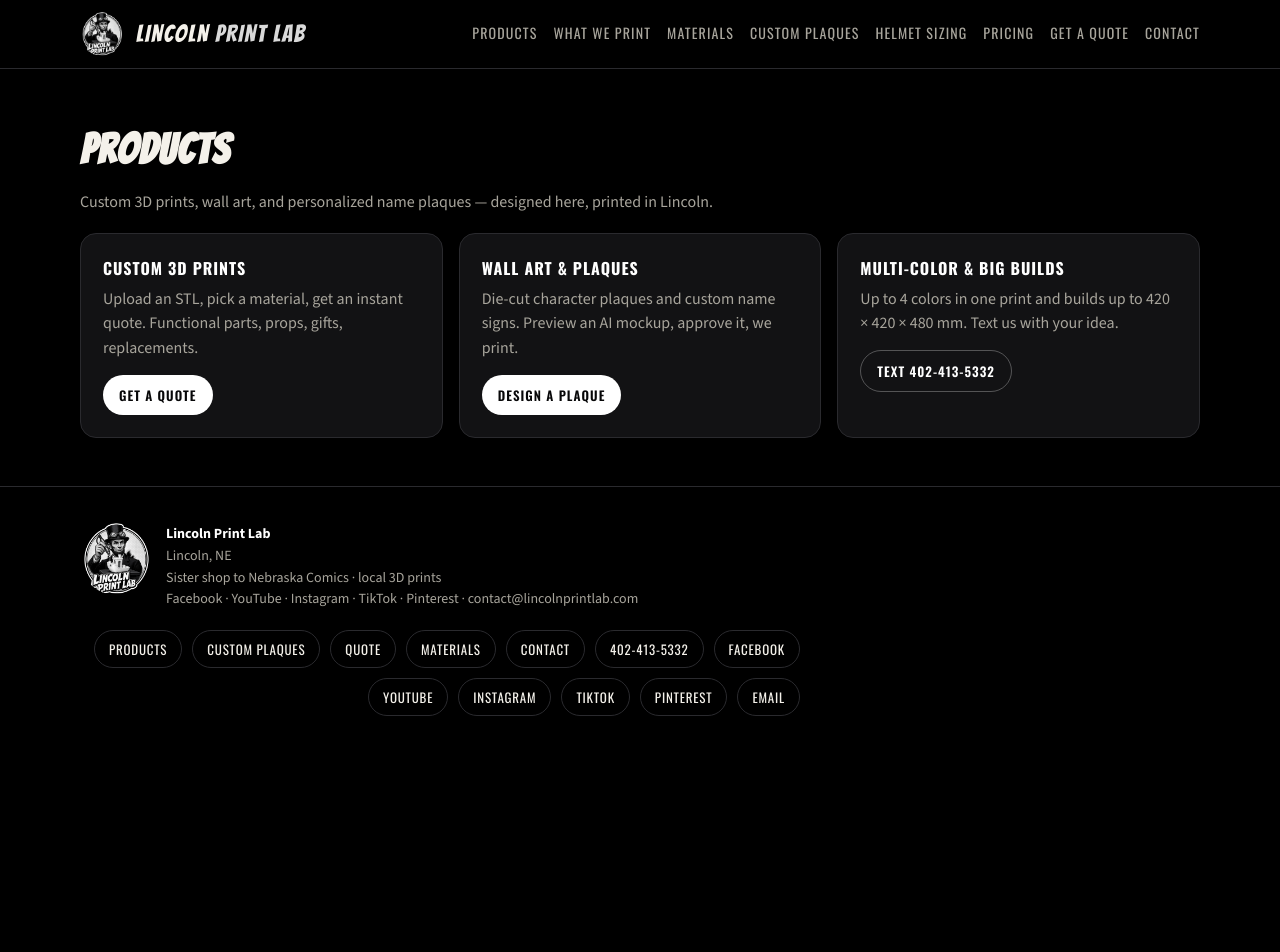
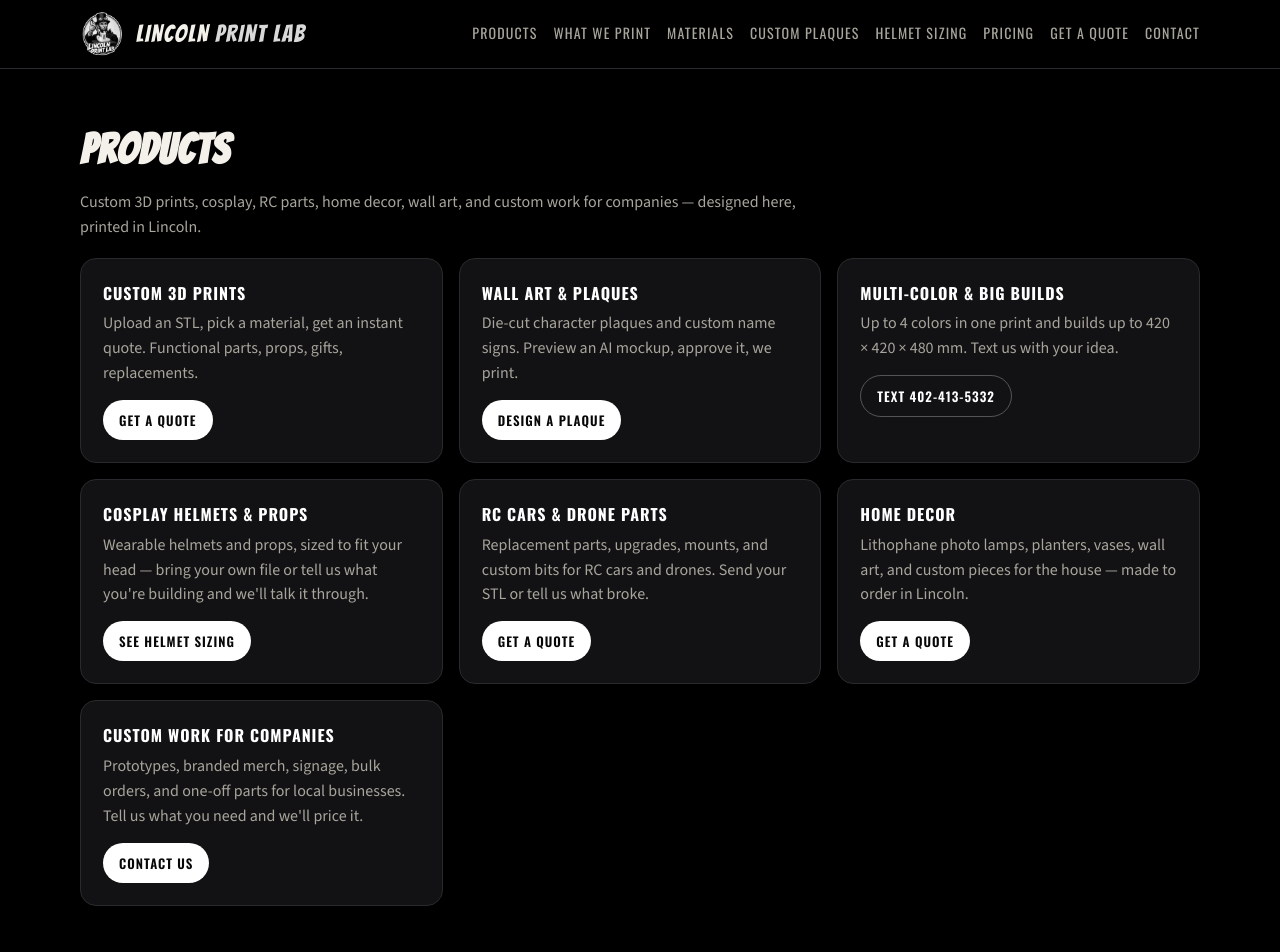
Before and after one commit to NOOBMASTER2099/lincolnprintlab, a plain HTML site: page products.html in a window 1280 px wide. Shown: the top 952 px of the page. Before the commit the page ends 800 px from the top, so only its background shows below. Drawn offline with nearby package versions, Linux system fonts and the light colour scheme.

Commit message:
Products: add cosplay helmets & props, RC/drone parts, home decor, custom work for companies

```diff
--- a/products.html
+++ b/products.html
@@ -263,7 +263,7 @@ footer{border-top:1px solid var(--line);padding:36px 0 48px;color:var(--muted);f
 <main id="top">
 <section class="wrap" id="products">
     <h2 class="section-title">Products</h2>
-    <p class="section-sub">Custom 3D prints, wall art, and personalized name plaques — designed here, printed in Lincoln.</p>
+    <p class="section-sub">Custom 3D prints, cosplay, RC parts, home decor, wall art, and custom work for companies — designed here, printed in Lincoln.</p>
     <div class="prod-grid">
       <div class="card">
         <strong>Custom 3D prints</strong>
@@ -284,6 +284,34 @@ footer{border-top:1px solid var(--line);padding:36px 0 48px;color:var(--muted);f
         <p>Up to 4 colors in one print and builds up to 420 × 420 × 480 mm. Text us with your idea.</p>
         <div class="actions" style="margin-top:14px">
           <a class="btn btn-ghost" href="sms:+14024135332" style="padding:10px 16px;font-size:13px">Text 402-413-5332</a>
+        </div>
+      </div>
+      <div class="card">
+        <strong>Cosplay helmets &amp; props</strong>
+        <p>Wearable helmets and props, sized to fit your head — bring your own file or tell us what you're building and we'll talk it through.</p>
+        <div class="actions" style="margin-top:14px">
+          <a class="btn btn-primary" href="fit-scale.html" style="padding:10px 16px;font-size:13px">See helmet sizing</a>
+        </div>
+      </div>
+      <div class="card">
+        <strong>RC cars &amp; drone parts</strong>
+        <p>Replacement parts, upgrades, mounts, and custom bits for RC cars and drones. Send your STL or tell us what broke.</p>
+        <div class="actions" style="margin-top:14px">
+          <a class="btn btn-primary" href="quote.html" style="padding:10px 16px;font-size:13px">Get a quote</a>
+        </div>
+      </div>
+      <div class="card">
+        <strong>Home decor</strong>
+        <p>Lithophane photo lamps, planters, vases, wall art, and custom pieces for the house — made to order in Lincoln.</p>
+        <div class="actions" style="margin-top:14px">
+          <a class="btn btn-primary" href="quote.html" style="padding:10px 16px;font-size:13px">Get a quote</a>
+        </div>
+      </div>
+      <div class="card">
+        <strong>Custom work for companies</strong>
+        <p>Prototypes, branded merch, signage, bulk orders, and one-off parts for local businesses. Tell us what you need and we'll price it.</p>
+        <div class="actions" style="margin-top:14px">
+          <a class="btn btn-primary" href="contact.html" style="padding:10px 16px;font-size:13px">Contact us</a>
         </div>
       </div>
     </div>
```
